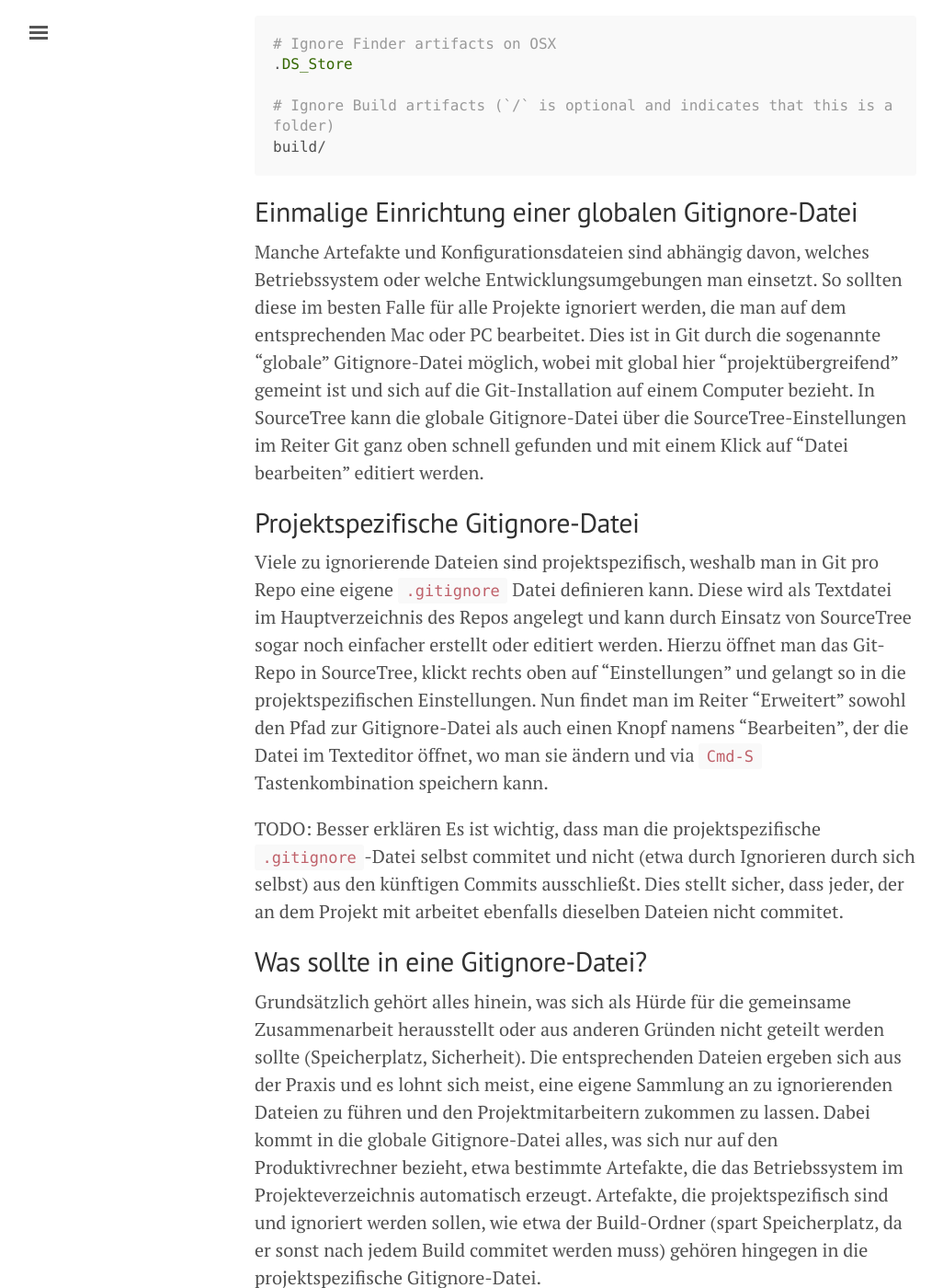
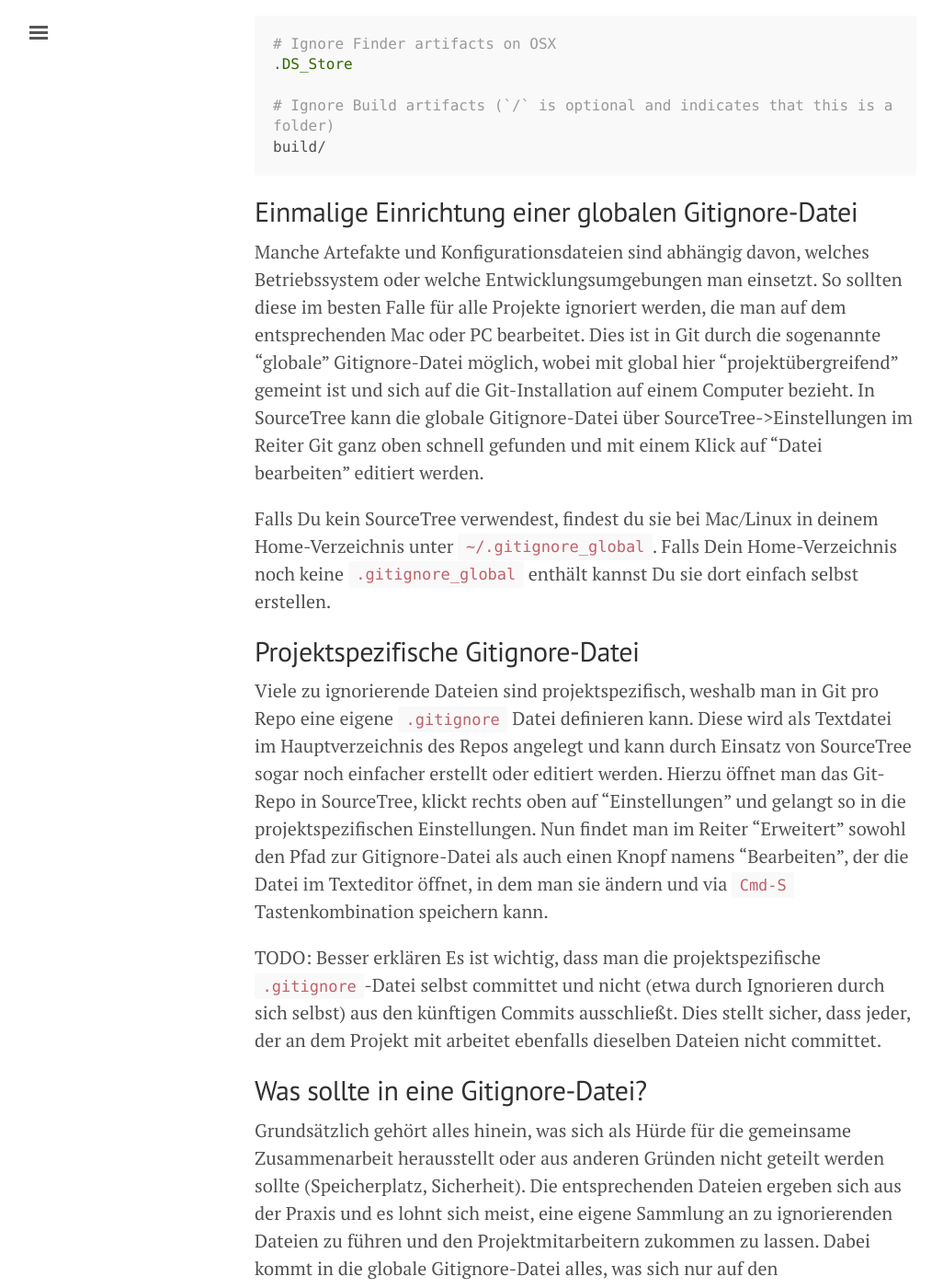
Before and after one commit to JamitLabs/BestPractices, a Jekyll site: the page built from _articles/General/GN010 Version Control/0200 Gitignore File Usage.de.md, in a window 1280 px wide and 1400 px high, scrolled down 1013 px. Shown: the whole window at 92% size, without its empty margins (3-1029 px from the left). Built offline with Jekyll 4.4.1, drawn with Linux system fonts in a browser that asks for light colours; some of the changed text lies outside the part shown.

Commit message:
Change typos

```diff
--- a/_articles/General/GN010 Version Control/0200 Gitignore File Usage.de.md
+++ b/_articles/General/GN010 Version Control/0200 Gitignore File Usage.de.md
@@ -25,14 +25,16 @@
 
 ## Einmalige Einrichtung einer globalen Gitignore-Datei
 
-Manche Artefakte und Konfigurationsdateien sind abhängig davon, welches Betriebssystem oder welche Entwicklungsumgebungen man einsetzt. So sollten diese im besten Falle für alle Projekte ignoriert werden, die man auf dem entsprechenden Mac oder PC bearbeitet. Dies ist in Git durch die sogenannte "globale" Gitignore-Datei möglich, wobei mit global hier "projektübergreifend" gemeint ist und sich auf die Git-Installation auf einem Computer bezieht. In SourceTree kann die globale Gitignore-Datei über die SourceTree-Einstellungen im Reiter Git ganz oben schnell gefunden und mit einem Klick auf "Datei bearbeiten" editiert werden.
+Manche Artefakte und Konfigurationsdateien sind abhängig davon, welches Betriebssystem oder welche Entwicklungsumgebungen man einsetzt. So sollten diese im besten Falle für alle Projekte ignoriert werden, die man auf dem entsprechenden Mac oder PC bearbeitet. Dies ist in Git durch die sogenannte "globale" Gitignore-Datei möglich, wobei mit global hier "projektübergreifend" gemeint ist und sich auf die Git-Installation auf einem Computer bezieht. In SourceTree kann die globale Gitignore-Datei über SourceTree->Einstellungen im Reiter Git ganz oben schnell gefunden und mit einem Klick auf "Datei bearbeiten" editiert werden.
+
+Falls Du kein SourceTree verwendest, findest du sie bei Mac/Linux in deinem Home-Verzeichnis unter `~/.gitignore_global`. Falls Dein Home-Verzeichnis noch keine `.gitignore_global` enthält kannst Du sie dort einfach selbst erstellen.
 
 ## Projektspezifische Gitignore-Datei
 
-Viele zu ignorierende Dateien sind projektspezifisch, weshalb man in Git pro Repo eine eigene `.gitignore` Datei definieren kann. Diese wird als Textdatei im Hauptverzeichnis des Repos angelegt und kann durch Einsatz von SourceTree sogar noch einfacher erstellt oder editiert werden. Hierzu öffnet man das Git-Repo in SourceTree, klickt rechts oben auf "Einstellungen" und gelangt so in die projektspezifischen Einstellungen. Nun findet man im Reiter "Erweitert" sowohl den Pfad zur Gitignore-Datei als auch einen Knopf namens "Bearbeiten", der die Datei im Texteditor öffnet, wo man sie ändern und via `Cmd-S` Tastenkombination speichern kann.
+Viele zu ignorierende Dateien sind projektspezifisch, weshalb man in Git pro Repo eine eigene `.gitignore` Datei definieren kann. Diese wird als Textdatei im Hauptverzeichnis des Repos angelegt und kann durch Einsatz von SourceTree sogar noch einfacher erstellt oder editiert werden. Hierzu öffnet man das Git-Repo in SourceTree, klickt rechts oben auf "Einstellungen" und gelangt so in die projektspezifischen Einstellungen. Nun findet man im Reiter "Erweitert" sowohl den Pfad zur Gitignore-Datei als auch einen Knopf namens "Bearbeiten", der die Datei im Texteditor öffnet, in dem man sie ändern und via `Cmd-S` Tastenkombination speichern kann.
 
 TODO: Besser erklären
-Es ist wichtig, dass man die projektspezifische `.gitignore`-Datei selbst commitet und nicht (etwa durch Ignorieren durch sich selbst) aus den künftigen Commits ausschließt. Dies stellt sicher, dass jeder, der an dem Projekt mit arbeitet ebenfalls dieselben Dateien nicht commitet.
+Es ist wichtig, dass man die projektspezifische `.gitignore`-Datei selbst committet und nicht (etwa durch Ignorieren durch sich selbst) aus den künftigen Commits ausschließt. Dies stellt sicher, dass jeder, der an dem Projekt mit arbeitet ebenfalls dieselben Dateien nicht committet.
 
 ## Was sollte in eine Gitignore-Datei?
 
@@ -43,6 +45,6 @@
 
 ## Wie kann ich bereits commitete Dateien ignorieren?
 
-Manchmal kommt es vor, dass man versehentlich eine Datei commitet, die sich dann als eher störend für die Zusammenarbeit herausstellt, oder man bekommt ein Projekt übergeben, in dem noch keine (sinnvolle) Gitignore-Datei angelegt wurde. In diesen Fällen reicht es nicht einfach aus, eine neue Gitignore-Datei für das Projekt anzulegen und die anderen Mitarbeiter darum zu bitten, ihre globale Gitignore-Datei zu aktualisieren, denn Git berücksichtigt den Inhalt der Gitignore-Datei lediglich für neue, noch nicht commitete Dateien. Ist eine Datei jedoch bereits Teil eines Repositorys, so muss sie zunächst aus dem Repo entfernt werden. Dies erzielt man dadurch, dass man die entsprechende Datei löscht und diese Änderung (das Löschen der Datei) commitet.
+Manchmal kommt es vor, dass man versehentlich eine Datei committet, die sich dann als eher störend für die Zusammenarbeit herausstellt, oder man bekommt ein Projekt übergeben, in dem noch keine (sinnvolle) Gitignore-Datei angelegt wurde. In diesen Fällen reicht es nicht einfach aus, eine neue Gitignore-Datei für das Projekt anzulegen und die anderen Mitarbeiter darum zu bitten, ihre globale Gitignore-Datei zu aktualisieren, denn Git berücksichtigt den Inhalt der Gitignore-Datei lediglich für neue, noch nicht commitete Dateien. Ist eine Datei jedoch bereits Teil eines Repositorys, so muss sie zunächst aus dem Repo entfernt werden. Dies erzielt man dadurch, dass man die entsprechende Datei löscht und diese Änderung (das Löschen der Datei) committet.
 
 Es ist zu empfehlen diesen Schritt direkt mit der Änderung in der `.gitignore`-Datei gemeinsam zu commiten, dies ist aber nicht zwingend erforderlich. Bevor man die Datei löscht sollte man sie sicherheitshalber in ein Verzeichnis außerhalb des Repos (etwa auf den Desktop) kopieren, um die Datei nach dem erfolgreichen Entfernen & Ignorieren falls nötig wieder hinzufügen zu können. Hat man alles korrekt gemacht so sollte die Datei auch nicht mehr in SourceTree auftauchen.
```
Also changed, not shown: other parts of _articles/General/GN010 Version Control/0200 Gitignore File Usage.de.md (+2 -2 lines).
